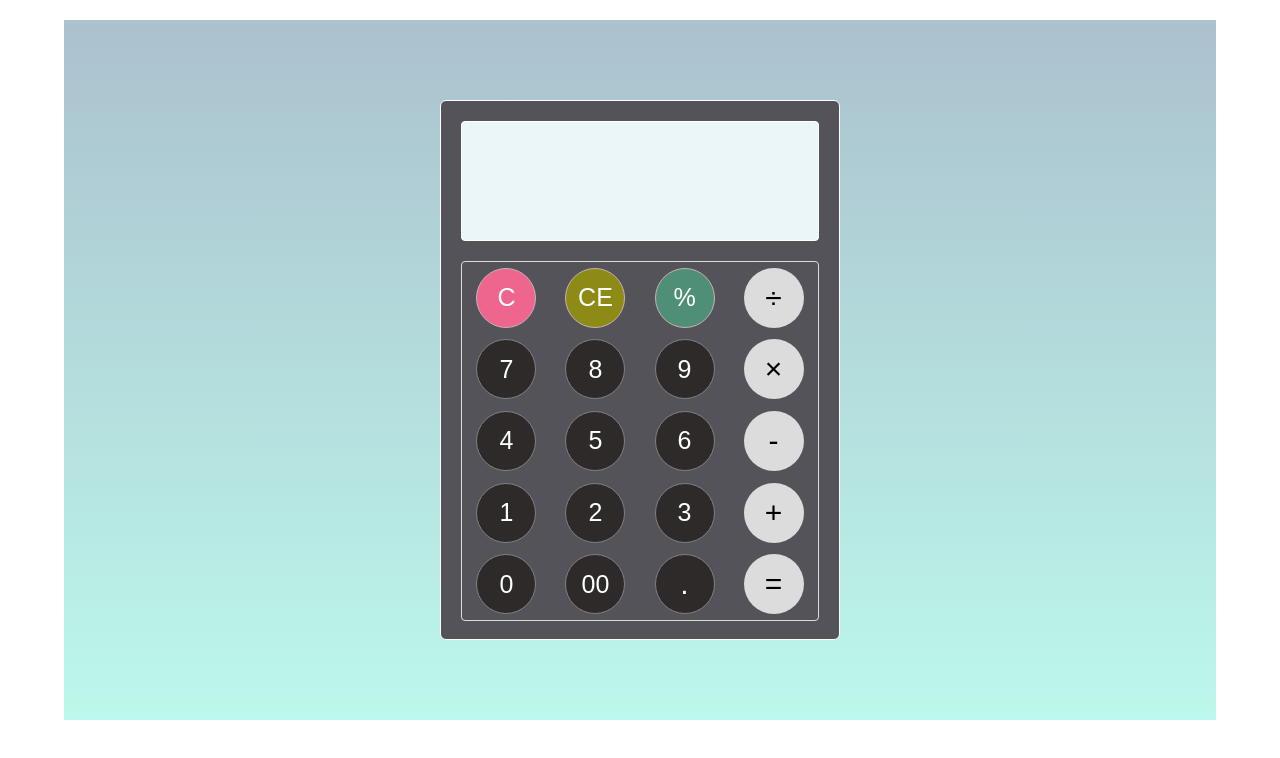
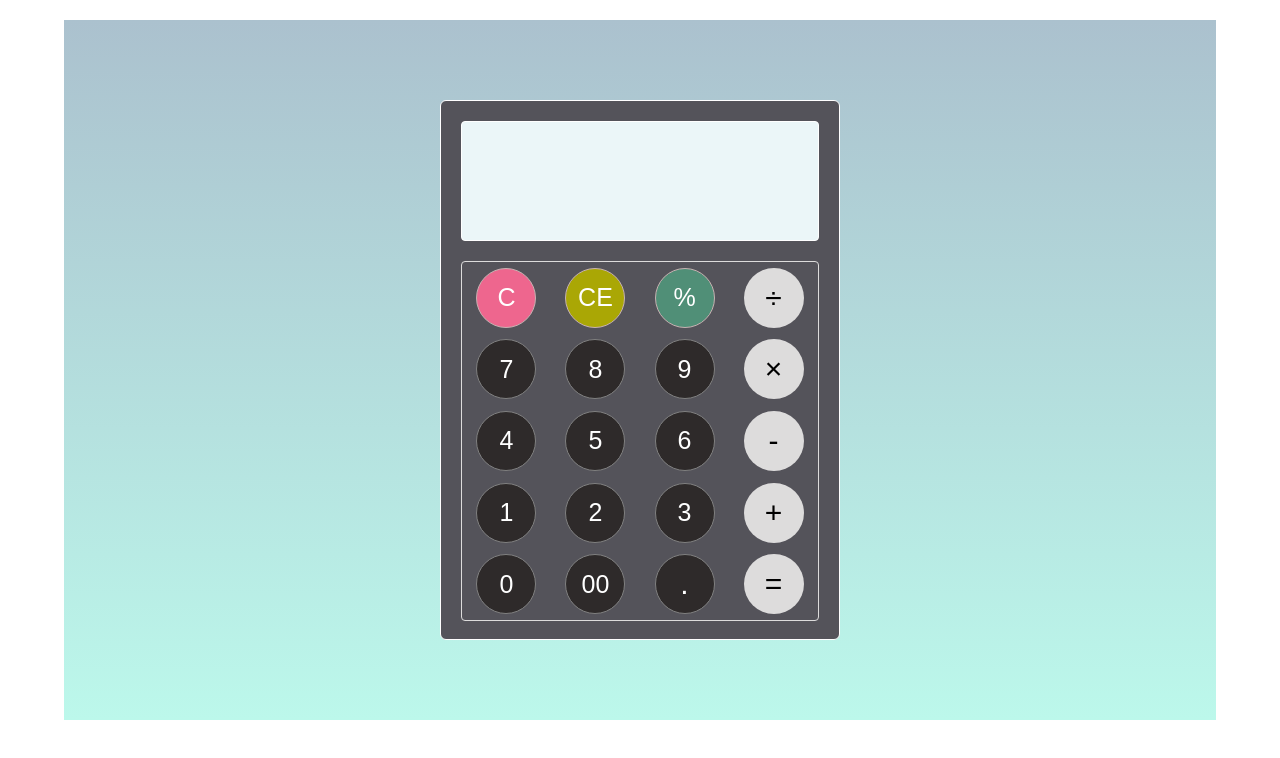
Before and after one commit to ChrizDuma/calculator.js, a plain HTML site: page index.html in a window 1280 px wide. Drawn offline with Linux system fonts and the light colour scheme.

Commit message:
some comments deleted & the backspace button color slightly changed for better visibility.

```diff
--- a/styles.css
+++ b/styles.css
@@ -32,10 +32,8 @@
   flex-direction: column;
   flex-wrap: wrap;
   background: rgb(235, 246, 248);
-  /* border: 1px solid red; */
 }
 .compute{
-  /* border: 1px solid blue; */
   height: 50%;
   width: 348px;
   overflow: hidden;
@@ -49,7 +47,6 @@
   color: rgb(25, 22, 46);
 }
 .output{
-  /* border: 1px solid blue; */
   height: 50%;
   width: 348px;
   padding: auto 4px;
@@ -83,7 +80,6 @@ button{
 .operator{
   background-color: rgb(221, 220, 220);
   color: rgb(0, 0, 0);
-  /* border: 0.15px solid rgb(0, 0, 0); */
   font-size: 30px;
 }
 
@@ -94,7 +90,7 @@ button{
   font-size: 25px;
 }
 #backspace{
-  background-color: rgb(141, 139, 21);
+  background-color: rgb(170, 167, 5);
   color: white;
   border: 0.25px solid rgb(199, 178, 178);
   font-size: 25px;
```
